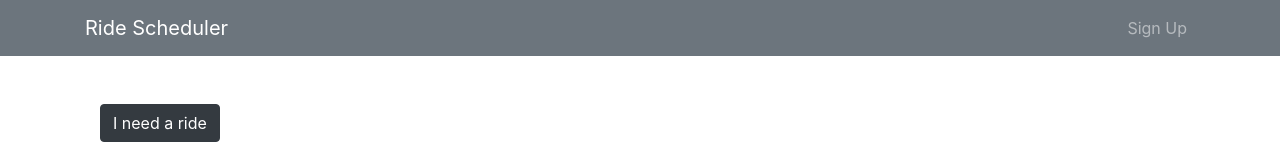
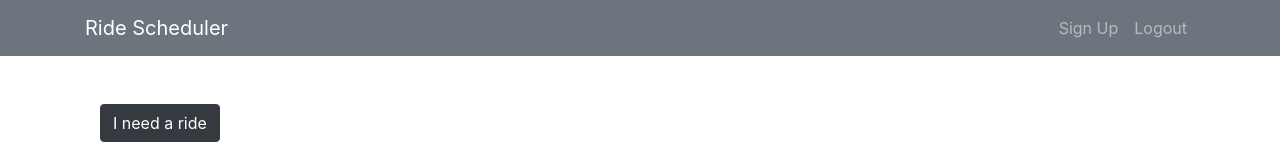
Before and after one commit to gac2117/ride-scheduler, a React (Create React App) app in the folder client/: page / in a window 1280 px wide. Shown: the top 160 px of the page. Built offline with nearby package versions, Linux system fonts and the light colour scheme; no server answers.

Commit message:
added Logout action

```diff
--- a/client/src/actions/authActions.js
+++ b/client/src/actions/authActions.js
@@ -61,6 +61,13 @@
     });
 };
 
+// Logout User
+export const logout = () => {
+  return {
+    type: LOGOUT_SUCCESS
+  };
+};
+
 // Setup config/headers and token
 export const tokenConfig = getState => {
   // Get token from localStorage
--- a/client/src/components/AppNavbar.js
+++ b/client/src/components/AppNavbar.js
@@ -9,6 +9,7 @@
   Container
 } from 'reactstrap';
 import DriverModal from './auth/DriverModal';
+import Logout from './auth/Logout';
 
 class AppNavbar extends Component {
   state = {
@@ -32,6 +33,9 @@
                 <NavItem>
                   <DriverModal />
                 </NavItem>
+                <NavItem>
+                  <Logout />
+                </NavItem>
               </Nav>
             </Collapse>
           </Container>
--- /dev/null
+++ b/client/src/components/auth/Logout.js
@@ -0,0 +1,22 @@
+import React, { Component, Fragment } from 'react';
+import { logout } from '../../actions/authActions';
+import { connect } from 'react-redux';
+import { NavLink } from 'reactstrap';
+import PropTypes from 'prop-types';
+
+export class Logout extends Component {
+  static propTypes = {
+    logout: PropTypes.func.isRequired
+  };
+  render() {
+    return (
+      <Fragment>
+        <NavLink onClick={this.props.logout} href='#'>
+          Logout
+        </NavLink>
+      </Fragment>
+    );
+  }
+}
+
+export default connect(null, { logout })(Logout);
```
